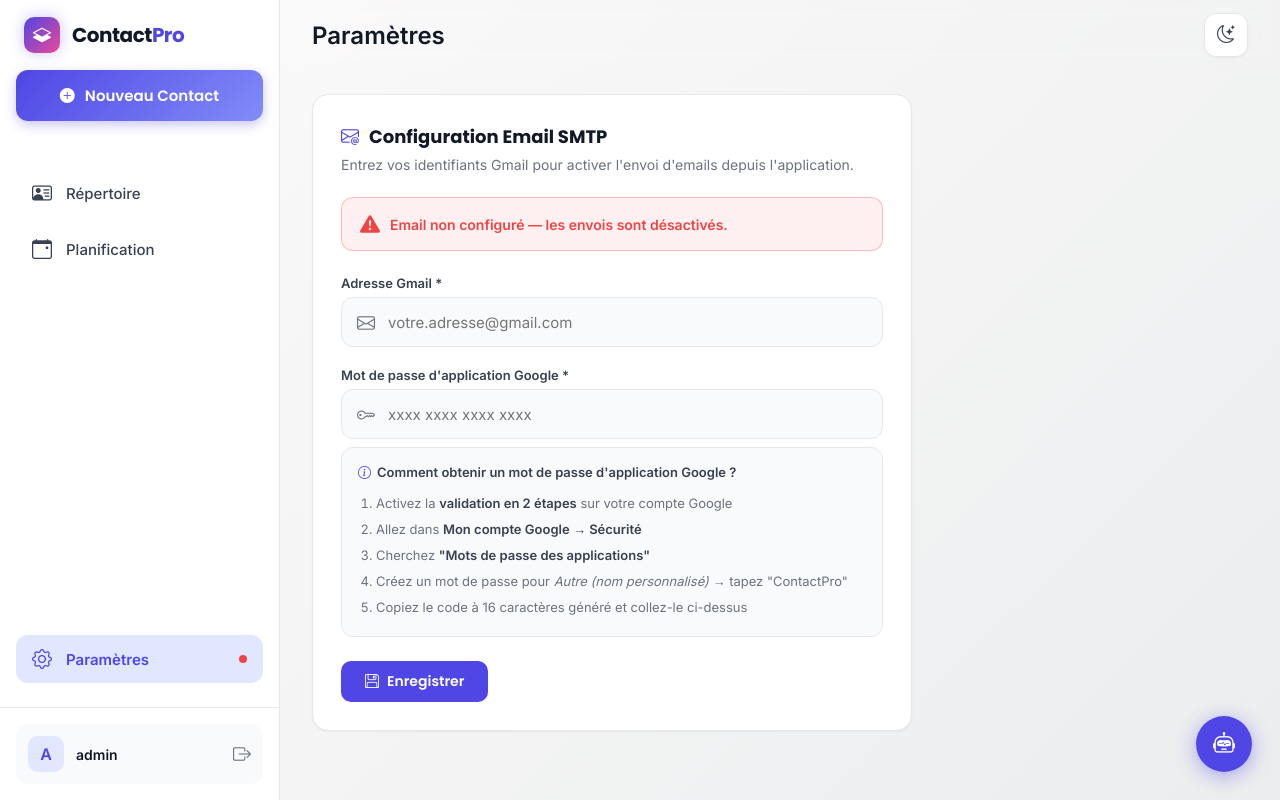
After one commit to MERYEMELOSMANI/Gestion-des-contacts, a Flask app: page /settings in a window 1280 px wide. The commit adds this page. Run offline with Flask 2, Linux system fonts and the light colour scheme; a user stored in the database is signed in; data that the repository does not hold is empty.

Commit message:
AP-6 : Page Paramètres SMTP — configuration email depuis l'interface
- Table config en DB pour stocker email/password SMTP
- Route /settings avec formulaire + guide App Password Google
- Badge rouge dans sidebar si email non configuré
- send_email lit les credentials depuis la DB

```diff
--- a/app.py
+++ b/app.py
@@ -62,6 +62,28 @@ def login_required(f):
             return redirect(url_for("login"))
         return f(*args, **kwargs)
     return wrapper
+
+
+def get_config(cle, default=""):
+    try:
+        conn = get_db()
+        row = conn.execute("SELECT valeur FROM config WHERE cle = ?", (cle,)).fetchone()
+        conn.close()
+        return row["valeur"] if row else default
+    except Exception:
+        return default
+
+
+def set_config(cle, valeur):
+    conn = get_db()
+    conn.execute("INSERT OR REPLACE INTO config (cle, valeur) VALUES (?, ?)", (cle, valeur))
+    conn.commit()
+    conn.close()
+
+
+@app.context_processor
+def inject_get_config():
+    return dict(get_config=get_config)
 
 
 def validate_format(nom, email, telephone):
@@ -349,24 +371,27 @@ def send_email(contact_id):
             flash("Le sujet et le message sont obligatoires.", "error")
             return render_template("send_email.html", contact=contact)
 
+        # Lire les credentials depuis la DB (priorité) ou les variables d'env
+        smtp_email    = get_config("smtp_email")    or SMTP_EMAIL
+        smtp_password = get_config("smtp_password") or SMTP_PASSWORD
+
+        if not smtp_email or smtp_email == "votre.email@gmail.com":
+            flash("Configurez votre email SMTP dans les Paramètres avant d'envoyer.", "error")
+            return render_template("send_email.html", contact=contact)
+
         try:
             msg = MIMEMultipart("alternative")
             msg["Subject"] = sujet
-            msg["From"]    = SMTP_EMAIL
+            msg["From"]    = smtp_email
             msg["To"]      = contact["email"]
 
-            # Version texte + version HTML basique
             corps_html = corps.replace("\n", "<br>")
             msg.attach(MIMEText(corps, "plain", "utf-8"))
             msg.attach(MIMEText(f"<p>{corps_html}</p>", "html", "utf-8"))
 
-            if SMTP_EMAIL == "votre.email@gmail.com":
-                # Mock email sending for demonstration purposes
-                print(f"Mock email sent to {contact['email']}")
-            else:
-                with smtplib.SMTP_SSL("smtp.gmail.com", 465) as server:
-                    server.login(SMTP_EMAIL, SMTP_PASSWORD)
-                    server.sendmail(SMTP_EMAIL, contact["email"], msg.as_string())
+            with smtplib.SMTP_SSL("smtp.gmail.com", 465) as server:
+                server.login(smtp_email, smtp_password)
+                server.sendmail(smtp_email, contact["email"], msg.as_string())
 
             # Log to history
             try:
@@ -376,8 +401,6 @@ def send_email(contact_id):
                     (contact_id, 'email', f"Sujet: {sujet}\n\n{corps}")
                 )
                 conn.commit()
-            except Exception as e:
-                pass # Ignore history save error
             finally:
                 conn.close()
 
@@ -791,6 +814,30 @@ def delete_agenda(rdv_id):
         conn.close()
 
 
+# ── Paramètres SMTP ──────────────────────────────────────────────────────────
+
+@app.route("/settings", methods=["GET", "POST"])
+@login_required
+def settings():
+    if request.method == "POST":
+        smtp_email    = request.form.get("smtp_email",    "").strip()
+        smtp_password = request.form.get("smtp_password", "").strip()
+        if not smtp_email or "@" not in smtp_email:
+            flash("Adresse email invalide.", "error")
+        else:
+            set_config("smtp_email", smtp_email)
+            if smtp_password:
+                set_config("smtp_password", smtp_password)
+            flash("Paramètres SMTP enregistrés.", "success")
+        return redirect(url_for("settings"))
+
+    current_email = get_config("smtp_email")
+    configured    = bool(current_email)
+    return render_template("settings.html",
+                           current_email=current_email,
+                           configured=configured)
+
+
 # ── Export CSV ────────────────────────────────────────────────────────────────
 
 @app.route("/export-csv")
--- a/templates/base.html
+++ b/templates/base.html
@@ -410,6 +410,10 @@
     <a href="{{ url_for('agenda') }}" class="sb-link {% if request.endpoint == 'agenda' %}active{% endif %}">
       <i class="bi bi-calendar-event"></i> Planification
     </a>
+    <a href="{{ url_for('settings') }}" class="sb-link {% if request.endpoint == 'settings' %}active{% endif %}" style="margin-top:auto;">
+      <i class="bi bi-gear"></i> Paramètres
+      {% if not get_config('smtp_email') %}<span style="margin-left:auto;width:8px;height:8px;border-radius:50%;background:var(--danger);display:inline-block;"></span>{% endif %}
+    </a>
   </nav>
 
   <div class="sb-footer">
--- /dev/null
+++ b/templates/settings.html
@@ -0,0 +1,69 @@
+{% extends 'base.html' %}
+{% block title %}Paramètres — ContactBook Premium{% endblock %}
+{% block page_title %}Paramètres{% endblock %}
+
+{% block content %}
+<div class="card" style="max-width: 600px;">
+  <div style="padding: 28px 28px 0;">
+    <h3 style="font-size:18px; font-weight:700; color:var(--text); margin-bottom:6px; font-family:'Poppins',sans-serif;">
+      <i class="bi bi-envelope-at" style="color:var(--primary); margin-right:10px;"></i>Configuration Email SMTP
+    </h3>
+    <p style="font-size:14px; color:var(--text-3); margin-bottom:24px;">
+      Entrez vos identifiants Gmail pour activer l'envoi d'emails depuis l'application.
+    </p>
+
+    {% if configured %}
+    <div style="display:flex; align-items:center; gap:10px; padding:14px 18px; background:rgba(16,185,129,0.1); border:1px solid rgba(16,185,129,0.3); border-radius:12px; margin-bottom:24px;">
+      <i class="bi bi-check-circle-fill" style="color:var(--success); font-size:20px;"></i>
+      <div>
+        <div style="font-weight:600; color:var(--success); font-size:14px;">Email configuré</div>
+        <div style="font-size:13px; color:var(--text-3);">{{ current_email }}</div>
+      </div>
+    </div>
+    {% else %}
+    <div style="display:flex; align-items:center; gap:10px; padding:14px 18px; background:rgba(239,68,68,0.08); border:1px solid rgba(239,68,68,0.3); border-radius:12px; margin-bottom:24px;">
+      <i class="bi bi-exclamation-triangle-fill" style="color:var(--danger); font-size:20px;"></i>
+      <div style="font-size:14px; color:var(--danger); font-weight:600;">Email non configuré — les envois sont désactivés.</div>
+    </div>
+    {% endif %}
+  </div>
+
+  <form method="post" style="padding: 0 28px 28px;">
+    <div class="input-group">
+      <label class="input-label">Adresse Gmail *</label>
+      <i class="bi bi-envelope input-icon"></i>
+      <input type="email" name="smtp_email" class="input-field"
+             value="{{ current_email }}" placeholder="votre.adresse@gmail.com" required>
+    </div>
+
+    <div class="input-group" style="margin-bottom:8px;">
+      <label class="input-label">Mot de passe d'application Google *</label>
+      <i class="bi bi-key input-icon"></i>
+      <input type="password" name="smtp_password" class="input-field"
+             placeholder="{% if configured %}Laisser vide pour conserver l'actuel{% else %}xxxx xxxx xxxx xxxx{% endif %}">
+    </div>
+
+    <div style="background:var(--surface-hover); border:1px solid var(--border); border-radius:12px; padding:16px; margin-bottom:24px;">
+      <div style="font-weight:600; font-size:13px; color:var(--text-2); margin-bottom:10px;">
+        <i class="bi bi-info-circle" style="color:var(--primary); margin-right:6px;"></i>Comment obtenir un mot de passe d'application Google ?
+      </div>
+      <ol style="font-size:13px; color:var(--text-3); padding-left:18px; line-height:2;">
+        <li>Activez la <strong style="color:var(--text-2);">validation en 2 étapes</strong> sur votre compte Google</li>
+        <li>Allez dans <strong style="color:var(--text-2);">Mon compte Google → Sécurité</strong></li>
+        <li>Cherchez <strong style="color:var(--text-2);">"Mots de passe des applications"</strong></li>
+        <li>Créez un mot de passe pour <em>Autre (nom personnalisé)</em> → tapez "ContactPro"</li>
+        <li>Copiez le code à 16 caractères généré et collez-le ci-dessus</li>
+      </ol>
+    </div>
+
+    <div style="display:flex; gap:12px;">
+      <button type="submit" class="btn-primary" style="display:flex; align-items:center; gap:8px;">
+        <i class="bi bi-floppy"></i> Enregistrer
+      </button>
+      {% if configured %}
+      <a href="{{ url_for('index') }}" class="btn-secondary">Retour</a>
+      {% endif %}
+    </div>
+  </form>
+</div>
+{% endblock %}
```
Also changed, not shown: migrer.py (+9 -0 lines).
